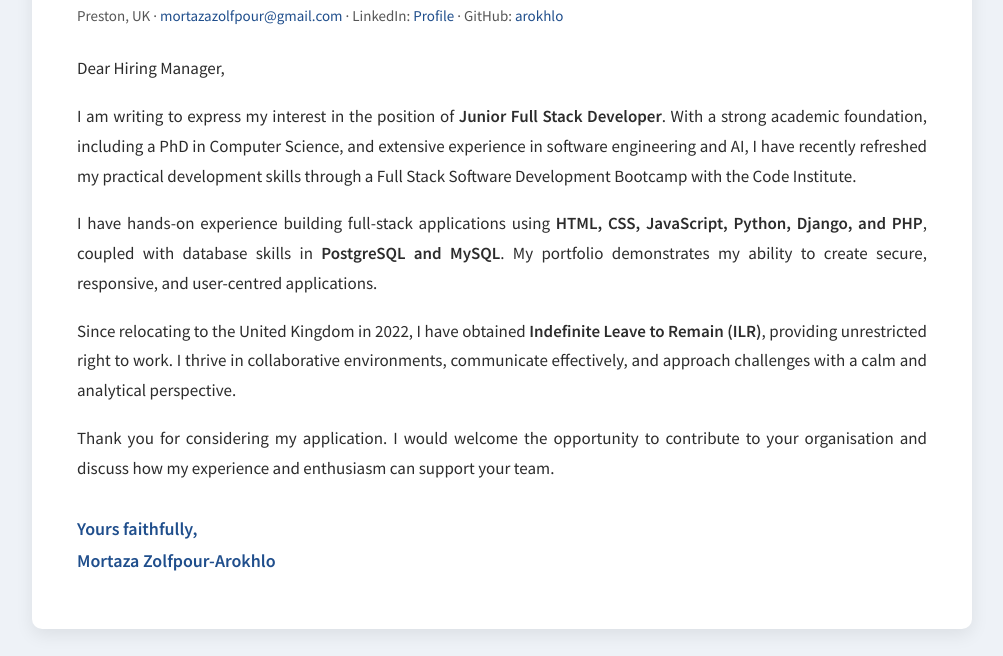
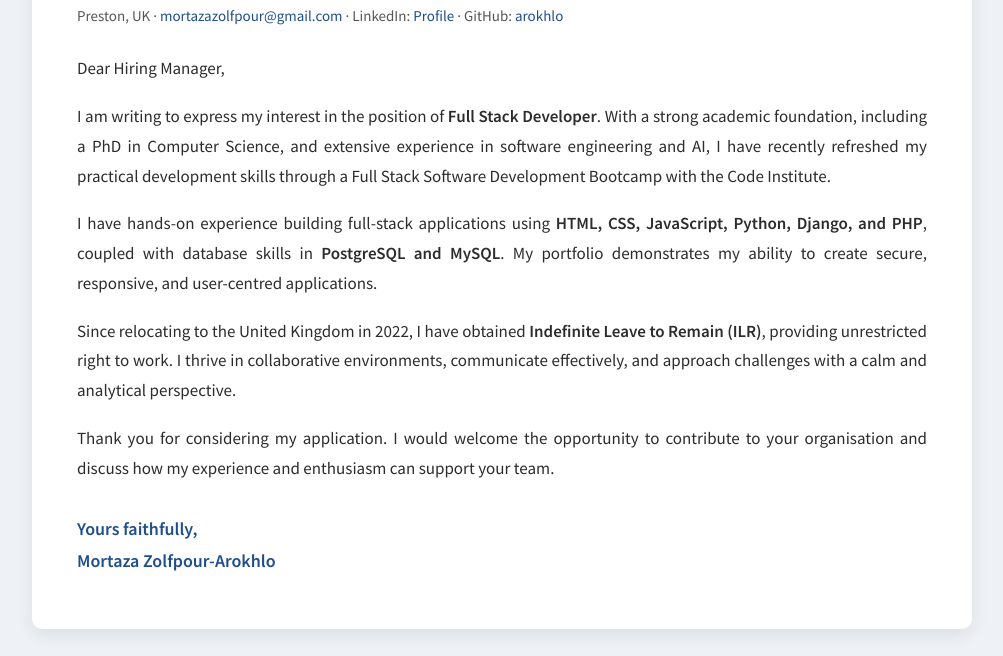
Before and after one commit to arokhlo/CV, a plain HTML site: page CoverLetter.html in a window 1280 px wide. Shown: the part 144-800 px from the top of the page, without its empty margins (138-1141 px from the left). Drawn offline with Linux system fonts and the light colour scheme; a web font is replaced by a local one.

Commit message:
Update job title  to Full Stack Developer

```diff
--- a/CoverLetter.html
+++ b/CoverLetter.html
@@ -62,7 +62,7 @@
         </div>
         <p>Dear Hiring Manager,</p>
         <p>
-            I am writing to express my interest in the position of <strong>Junior Full Stack Developer</strong>. With a strong academic foundation, including a PhD in Computer Science, and extensive experience in software engineering and AI, I have recently refreshed my practical development skills through a Full Stack Software Development Bootcamp with the Code Institute.
+            I am writing to express my interest in the position of <strong>Full Stack Developer</strong>. With a strong academic foundation, including a PhD in Computer Science, and extensive experience in software engineering and AI, I have recently refreshed my practical development skills through a Full Stack Software Development Bootcamp with the Code Institute.
         </p>
         <p>
             I have hands-on experience building full-stack applications using <strong>HTML, CSS, JavaScript, Python, Django, and PHP</strong>, coupled with database skills in <strong>PostgreSQL and MySQL</strong>. My portfolio demonstrates my ability to create secure, responsive, and user-centred applications.
```
